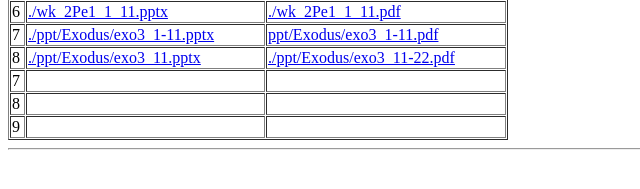
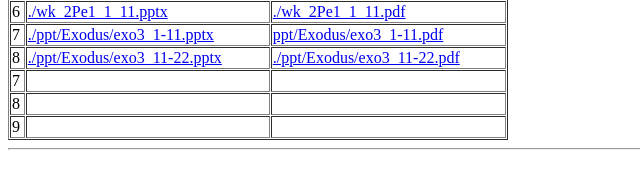
Before and after one commit to wdingbox/accc_2025_pp, a plain HTML site: page index.htm in a window 1280 px wide. Shown: the part 183-372 px from the top of the page, 0-640 px from the left. Drawn offline with Linux system fonts and the light colour scheme.

Commit message:
../index.htm

```diff
--- a/index.htm
+++ b/index.htm
@@ -65,7 +65,7 @@
             </tr>
              <tr>
                 <td>8</td>
-                <td> <a href="./ppt/Exodus/exo3_11-22.pptx">./ppt/Exodus/exo3_11.pptx</a></td>
+                <td> <a href="./ppt/Exodus/exo3_11-22.pptx">./ppt/Exodus/exo3_11-22.pptx</a></td>
                 <td> <a href="./ppt/Exodus/exo3_11-22.pdf">./ppt/Exodus/exo3_11-22.pdf</a></td>
             </tr>
             <tr>
```
Also changed, not shown: 1 other file.
